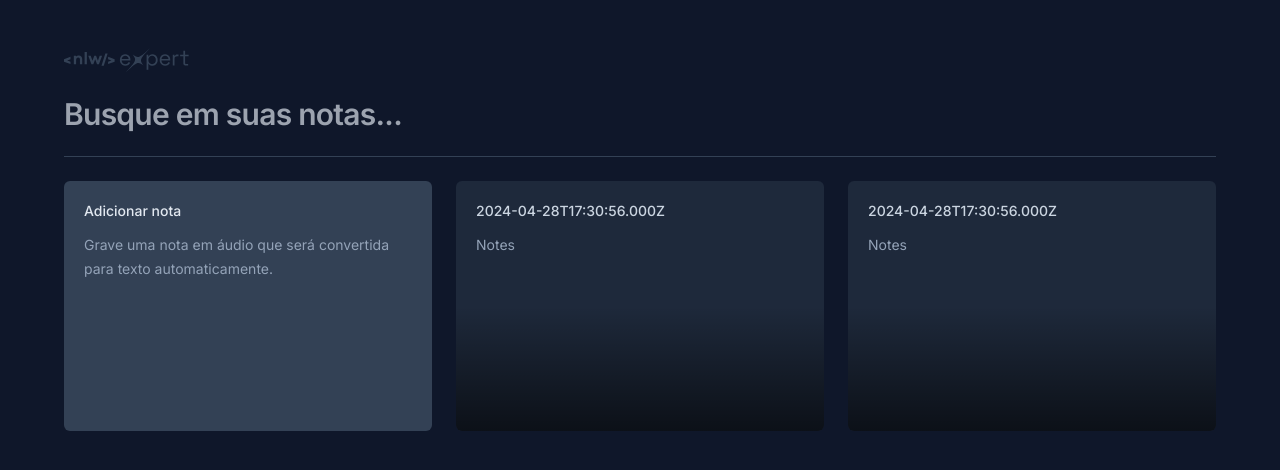
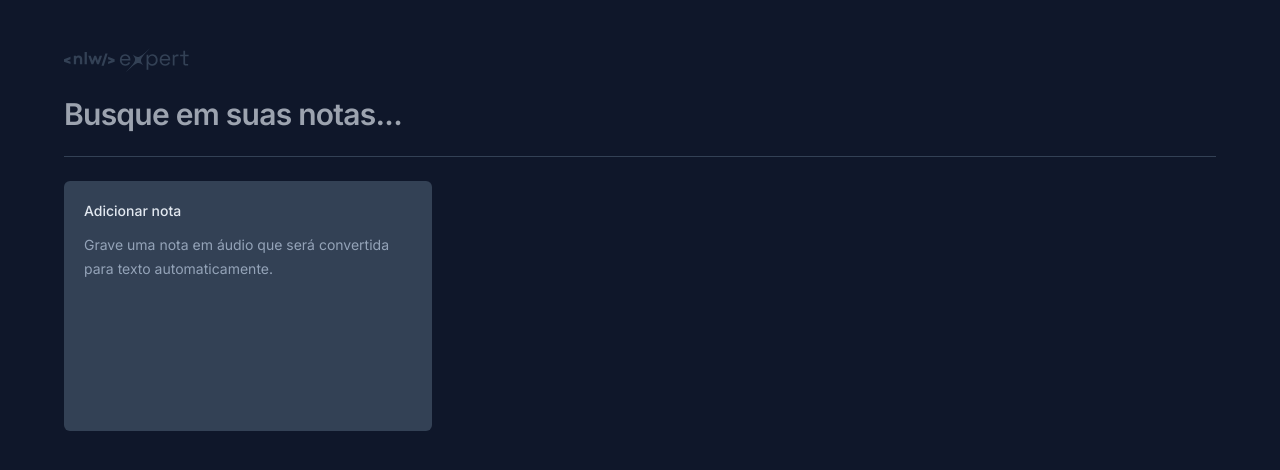
Before and after one commit to Adn90/react_nlw14, a React (Vite) app: page / in a window 1280 px wide. Shown: the top 470 px of the page. Built offline with nearby package versions, Linux system fonts and the light colour scheme.

Commit message:
Relacionamento de componentes, estilo output do ng2+

```diff
--- a/src/app.tsx
+++ b/src/app.tsx
@@ -1,13 +1,27 @@
+import { useState } from 'react';
 import logo from './assets/logo-nlw-expert.svg';
 import { NewNoteCard } from './components/new-note-card';
 import { NoteCard } from './components/note-card';
 
-const note = {
-  date: new Date(),
-  content: "Notes"
+interface Note {
+  id: string,
+  date: Date,
+  content: string
 }
 
 export function App() {
+  const [notes, setNotes] = useState<Note[]>([]);
+
+  function onNoteCreated(content: string) {
+    const newNote = {
+      id: crypto.randomUUID(),
+      date: new Date(),
+      content
+    }
+
+    setNotes([newNote, ...notes]);
+  }
+
   return (
     <div className='mx-auto max-w-6xl my-12 space-y-6'>
       <img src={logo} alt="NLW Expert" />
@@ -24,10 +38,9 @@
 
       <div className='grid grid-cols-3 gap-6 auto-rows-[250px]'>
 
-        <NewNoteCard />
+        <NewNoteCard onNoteCreated={onNoteCreated} />
 
-        <NoteCard note={ note } />
-        <NoteCard note={ note } />
+        { notes.map(note => { return <NoteCard key={note.id} note={note} /> }) }
 
       </div>
 
--- a/src/components/new-note-card.tsx
+++ b/src/components/new-note-card.tsx
@@ -4,7 +4,11 @@
 import { X } from 'lucide-react';
 import { toast } from 'sonner'
 
-export function NewNoteCard() {
+interface NewNoteCardProps {
+  onNoteCreated: (content: string) => void;
+}
+
+export function NewNoteCard({ onNoteCreated }: NewNoteCardProps) {
   const [shouldShowOnboarding, setShouldShowOnboarding] = useState(true);
   const [noteContent, setNoteContent] = useState('');
 
@@ -20,6 +24,9 @@
 
   function handleSaveNote(form: FormEvent) {
     form.preventDefault();
+
+    onNoteCreated(noteContent);
+
     toast.success("Nota criada com sucesso!");
   }
 
--- a/src/components/note-card.tsx
+++ b/src/components/note-card.tsx
@@ -20,7 +20,7 @@
     <Dialog.Root>
       <Dialog.Trigger className={`${btnBlockStyle} ${btnHoverStyle} ${btnFocusStyle} ${btnFocusVisibleStyle}` }>
         <span className='text-sm font-medium text-slate-300'>
-          { note.date.toISOString() }
+        { formatDistanceToNow(note.date, { locale: ptBR, addSuffix: true }) }
         </span>
 
         <p className='text-sm leading-6 text-slate-400'>
```
Also changed, not shown: 1 other file (tests, documents, lock files or other folders).
